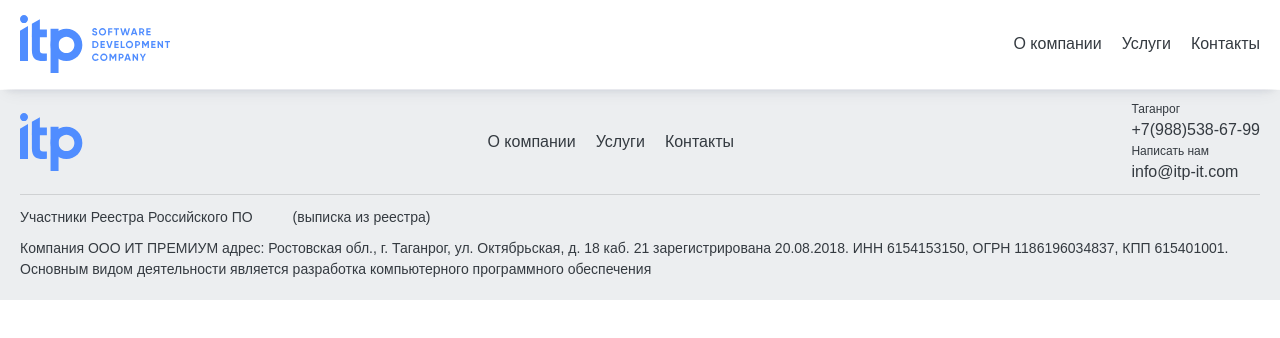
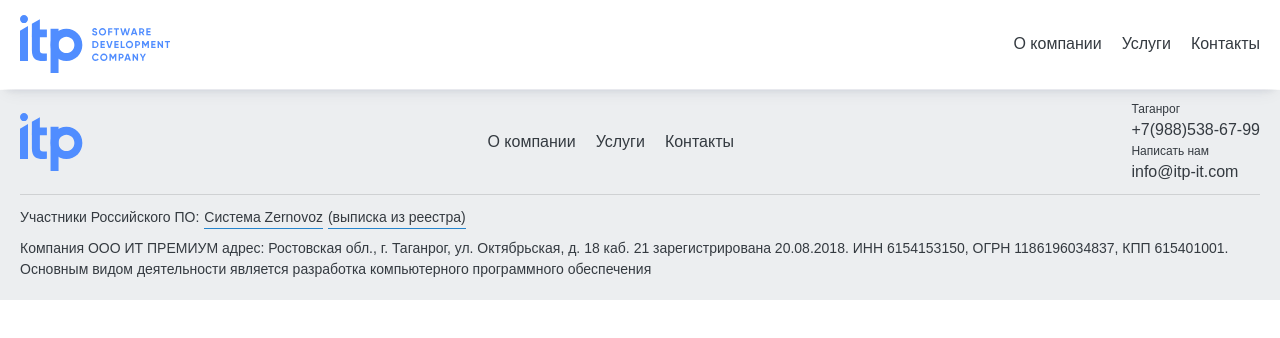
Before and after one commit to Vladislav-Simonenko/vladislav-simonenko.github.io, a React (Vite) app: page /products in a window 1280 px wide. Shown: the top 338 px of the page. Built offline with nearby package versions, Linux system fonts and the light colour scheme; a web font is replaced by a local one.

Commit message:
change footer info

```diff
--- a/src/atoms/FooterMainInfo/FooterMainInfo.module.scss
+++ b/src/atoms/FooterMainInfo/FooterMainInfo.module.scss
@@ -8,13 +8,14 @@
 
   .footerTopMainInfo {
     display: flex;
-    gap: 40px;
+    gap: 5px;
   }
 
   .footerMainText {
-    cursor: pointer;
+    box-shadow: 0px 1px 0px 0px rgba(38, 132, 204, 1);
 
     &:hover {
+      box-shadow: 0px 1px 0px 0px blue;
       color: #508dff;
       transition: 0.3s ease-in-out;
     }
--- a/src/atoms/FooterMainInfo/FooterMainInfo.tsx
+++ b/src/atoms/FooterMainInfo/FooterMainInfo.tsx
@@ -1,3 +1,4 @@
+import { Link } from "react-router-dom";
 import styles from "./FooterMainInfo.module.scss";
 
 interface IFooterInterface {
@@ -10,8 +11,13 @@ export const FooterMainInfo = (props: IFooterInterface) => {
   return (
     <div className={styles.footerMainInfo}>
       <div className={styles.footerTopMainInfo}>
-        <a href="https://reestr.digital.gov.ru/reestr/1864621/">
-          <p className={styles.footerMainText}>{reestrInfo}</p>
+        <p>{reestrInfo}</p>
+        <a
+          className={styles.footerMainText}
+          href="https://reestr.digital.gov.ru/reestr/1864621/"
+          target="_blank"
+        >
+          Система Zernovoz
         </a>
         <a className={styles.footerMainText} href="/reestr.pdf" target="_blank">
           (выписка из реестра)
@@ -19,18 +25,17 @@ export const FooterMainInfo = (props: IFooterInterface) => {
         <p className={styles.footerMainText}>{policy}</p>
       </div>
       <div className={styles.footerBottomMainInfo}>
-        <p className={styles.footerMainText}>
-          Компания ООО ИТ ПРЕМИУМ{" "}
-          <span>
-            адрес: Ростовская обл., г. Таганрог, ул. Октябрьская, д. 18 каб. 21
-            зарегистрирована 20.08.2018.
-          </span>
+        <Link to={"/contacts"}>
+          <p>
+            Компания ООО ИТ ПРЕМИУМ адрес: Ростовская обл., г. Таганрог, ул.
+            Октябрьская, д. 18 каб. 21 зарегистрирована 20.08.2018.
             <span> ИНН 6154153150, ОГРН 1186196034837, КПП 615401001.</span>
             <span style={{ display: "block" }}>
               Основным видом деятельности является разработка компьютерного
               программного обеспечения
             </span>
           </p>
+        </Link>
       </div>
     </div>
   );
--- a/src/organism/Footer/Footer.tsx
+++ b/src/organism/Footer/Footer.tsx
@@ -16,6 +16,6 @@ export const Footer = () => {
   ) : null;
 };
 
-const footerReestr = "Участники Реестра Российского ПО";
+const footerReestr = "Участники Российского ПО:";
 
 const footerPolicy = "";
```
Lines whose indentation alone changed are shown as unchanged.
